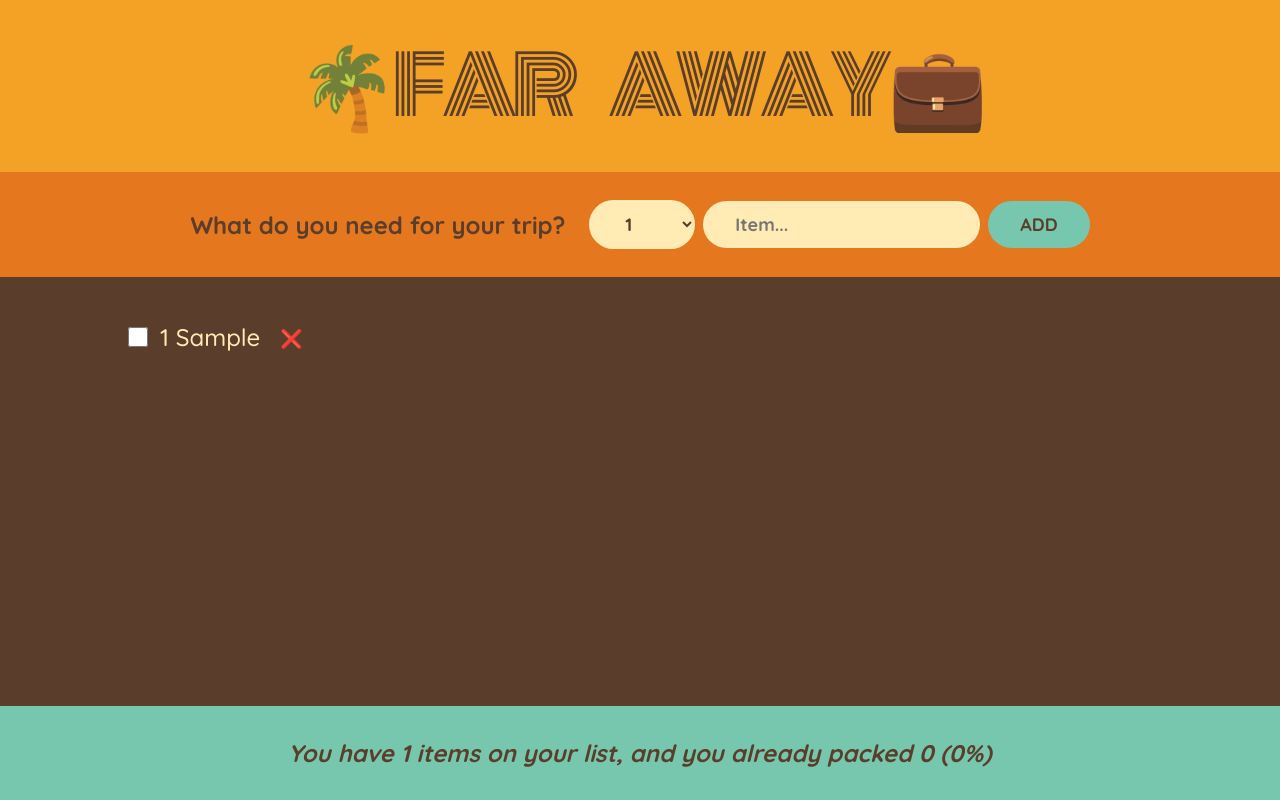
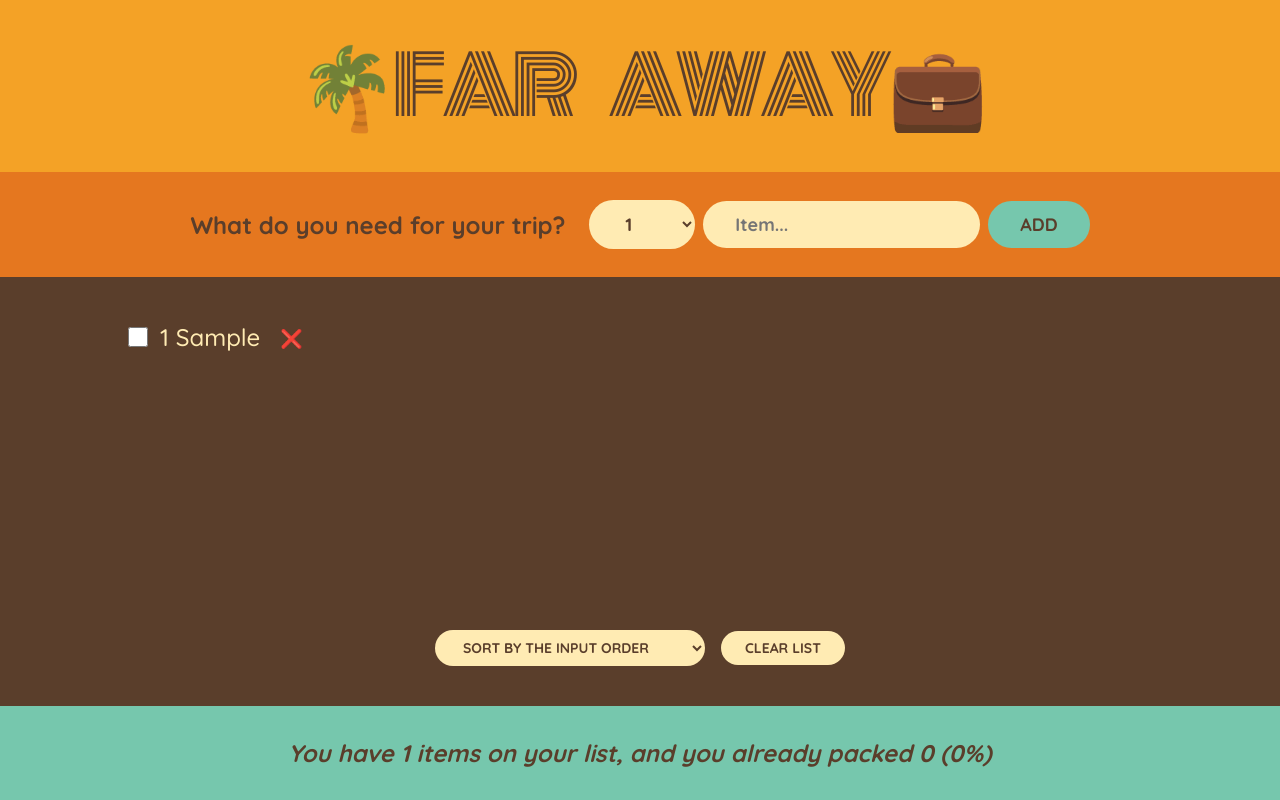
Before and after one commit to Markewycz/travel-list, a React (Vite) app: page / in a window 1280 px wide. Both pictures are taken after typing "Sample" into the empty fields and a click on the button "ADD". Built offline with nearby package versions, Linux system fonts and the light colour scheme.

Commit message:
feat: clear list, components divided into files

```diff
--- a/src/App.jsx
+++ b/src/App.jsx
@@ -1,11 +1,8 @@
 import { useState } from 'react';
-
-const initialItems = [
-  { id: 1, description: 'Passports', quantity: 2, packed: false },
-  { id: 2, description: 'Socks', quantity: 12, packed: false },
-  { id: 3, description: 'Charger', quantity: 1, packed: true },
-  { id: 4, description: 'Boots', quantity: 1, packed: false },
-];
+import Logo from './Logo';
+import Form from './Form';
+import PackingList from './PackingList';
+import Stats from './Stats';
 
 export default function App() {
   const [items, setItems] = useState([]);
@@ -34,110 +31,9 @@ export default function App() {
         items={items}
         onDeleteItem={handleDeteleItem}
         onToggleItem={handleToggleItem}
+        setItems={setItems}
       />
       <Stats items={items} />
     </div>
   );
 }
-
-function Logo() {
-  return <h1>🌴Far Away💼</h1>;
-}
-function Form({ onAddItem }) {
-  const [description, setDescription] = useState('');
-  const [quantity, setQuantity] = useState(1);
-
-  function handleSubmit(e) {
-    e.preventDefault();
-    if (!description) return;
-
-    const newItem = { description, quantity, packed: false, id: Date.now() };
-
-    onAddItem(newItem);
-
-    setDescription('');
-    setQuantity(1);
-  }
-
-  return (
-    <form className="add-form" onSubmit={handleSubmit}>
-      <h3>What do you need for your trip?</h3>
-
-      <select
-        value={quantity}
-        onChange={e => setQuantity(Number(e.target.value))}
-      >
-        {Array.from({ length: 20 }, (_, i) => i + 1).map(num => (
-          <option value={num} key={num}>
-            {num}
-          </option>
-        ))}
-      </select>
-
-      <input
-        type="text"
-        placeholder="Item..."
-        value={description}
-        onChange={e => setDescription(e.target.value)}
-      />
-      <button>Add</button>
-    </form>
-  );
-}
-function PackingList({ items, onDeleteItem, onToggleItem }) {
-  return (
-    <div className="list">
-      <ul>
-        {items.map(item => (
-          <Item
-            key={item.id}
-            item={item}
-            onDeleteItem={onDeleteItem}
-            onToggleItem={onToggleItem}
-          />
-        ))}
-      </ul>
-    </div>
-  );
-}
-
-function Item({ item, onDeleteItem, onToggleItem }) {
-  return (
-    <li>
-      <input
-        type="checkbox"
-        value={item.packed}
-        onChange={() => onToggleItem(item.id)}
-      />
-      <span style={item.packed ? { textDecoration: 'line-through' } : {}}>
-        {item.quantity}&nbsp;
-        {item.description}
-      </span>
-      <button onClick={() => onDeleteItem(item.id)}>❌</button>
-    </li>
-  );
-}
-
-function Stats({ items }) {
-  if (!items.length)
-    return (
-      <p className="stats">
-        <em>Start adding some items to your packing list 🚀</em>
-      </p>
-    );
-
-  const numItems = items.length;
-  const numPacked = items.filter(item => item.packed).length;
-  const percentItems = Math.round((numPacked / numItems) * 100);
-
-  return (
-    <footer className="stats">
-      <em>
-        {percentItems === 100
-          ? 'You got everything! Ready to go ✈'
-          : `You have ${numItems} items on your list, and you already packed
-        ${numPacked} (${!percentItems ? '0' : percentItems}%)`}
-      </em>
-    </footer>
-  );
-}
--- /dev/null
+++ b/src/Form.jsx
@@ -0,0 +1,43 @@
+import { useState } from 'react';
+
+export default function Form({ onAddItem }) {
+  const [description, setDescription] = useState('');
+  const [quantity, setQuantity] = useState(1);
+
+  function handleSubmit(e) {
+    e.preventDefault();
+    if (!description) return;
+
+    const newItem = { description, quantity, packed: false, id: Date.now() };
+
+    onAddItem(newItem);
+
+    setDescription('');
+    setQuantity(1);
+  }
+
+  return (
+    <form className="add-form" onSubmit={handleSubmit}>
+      <h3>What do you need for your trip?</h3>
+
+      <select
+        value={quantity}
+        onChange={e => setQuantity(Number(e.target.value))}
+      >
+        {Array.from({ length: 20 }, (_, i) => i + 1).map(num => (
+          <option value={num} key={num}>
+            {num}
+          </option>
+        ))}
+      </select>
+
+      <input
+        type="text"
+        placeholder="Item..."
+        value={description}
+        onChange={e => setDescription(e.target.value)}
+      />
+      <button>Add</button>
+    </form>
+  );
+}
--- /dev/null
+++ b/src/Item.jsx
@@ -0,0 +1,16 @@
+export default function Item({ item, onDeleteItem, onToggleItem }) {
+  return (
+    <li>
+      <input
+        type="checkbox"
+        value={item.packed}
+        onChange={() => onToggleItem(item.id)}
+      />
+      <span style={item.packed ? { textDecoration: 'line-through' } : {}}>
+        {item.quantity}&nbsp;
+        {item.description}
+      </span>
+      <button onClick={() => onDeleteItem(item.id)}>❌</button>
+    </li>
+  );
+}
--- /dev/null
+++ b/src/Logo.jsx
@@ -0,0 +1,3 @@
+export default function Logo() {
+  return <h1>🌴Far Away💼</h1>;
+}
--- /dev/null
+++ b/src/PackingList.jsx
@@ -0,0 +1,60 @@
+import { useState } from 'react';
+import Item from './Item';
+
+export default function PackingList({
+  items,
+  setItems,
+  onDeleteItem,
+  onToggleItem,
+}) {
+  const [sortBy, setSortBy] = useState('input');
+
+  let sortedItems;
+
+  if (sortBy === 'input') sortedItems = items;
+  if (sortBy === 'description')
+    sortedItems = items
+      .slice()
+      .sort((a, b) => a.description.localeCompare(b.description));
+
+  if (sortBy === 'packed')
+    sortedItems = items
+      .slice()
+      .sort((a, b) => Number(a.packed) - Number(b.packed));
+
+  function handleClearList() {
+    const confirmed = window.confirm(
+      'Are you sure you want to delete all items?',
+    );
+    if (confirmed) setItems([]);
+  }
+
+  return (
+    <div className="list">
+      <ul>
+        {sortedItems.map(item => (
+          <Item
+            key={item.id}
+            item={item}
+            onDeleteItem={onDeleteItem}
+            onToggleItem={onToggleItem}
+          />
+        ))}
+      </ul>
+
+      <div className="actions">
+        <select
+          name=""
+          id=""
+          value={sortBy}
+          onChange={e => setSortBy(e.target.value)}
+        >
+          <option value="input">Sort by the input order</option>
+          <option value="description">Sort by the description</option>
+          <option value="packed">Sort by the packed status</option>
+        </select>
+        <button onClick={handleClearList}>Clear list</button>
+      </div>
+    </div>
+  );
+}
--- /dev/null
+++ b/src/Stats.jsx
@@ -0,0 +1,23 @@
+export default function Stats({ items }) {
+  if (!items.length)
+    return (
+      <p className="stats">
+        <em>Start adding some items to your packing list 🚀</em>
+      </p>
+    );
+
+  const numItems = items.length;
+  const numPacked = items.filter(item => item.packed).length;
+  const percentItems = Math.round((numPacked / numItems) * 100);
+
+  return (
+    <footer className="stats">
+      <em>
+        {percentItems === 100
+          ? 'You got everything! Ready to go ✈'
+          : `You have ${numItems} items on your list, and you already packed
+        ${numPacked} (${!percentItems ? '0' : percentItems}%)`}
+      </em>
+    </footer>
+  );
+}
```
